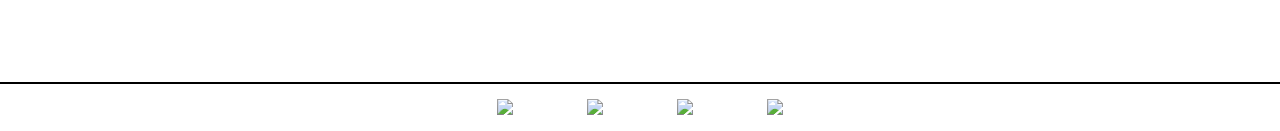
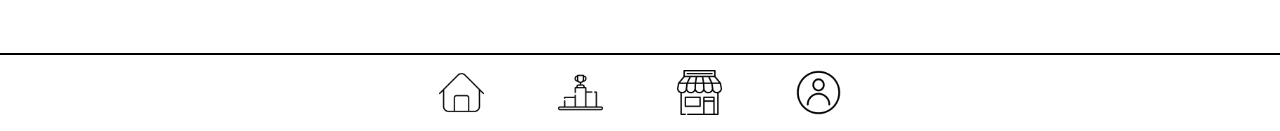
Before and after one commit to qwer1625/qwer1625.github.io, a plain HTML site: page profile.html in a window 1280 px wide. Shown: the part 666-797 px from the top of the page. Drawn offline with Linux system fonts and the light colour scheme; a web font is replaced by a local one.

Commit message:
Update profile.html

```diff
--- a/profile.html
+++ b/profile.html
@@ -23,10 +23,10 @@
         </div>
         <div class="menu">
             <div>
-                <img src="/img/home.png" style="height: 45px; padding-right: 70px;" onClick="location.href='main.html'">
-                <img src="/img/ranking.png" style="height: 45px; padding-right: 70px;" onClick="location.href='ranking.html'">
-                <img src="/img/shop.png" style="height: 45px; padding-right: 70px;" onClick="location.href='shop.html'">
-                <img src="/img/profile.png" style="height: 45px;" onClick="location.href='profile.html'">
+                <img src="/home.png" style="height: 45px; padding-right: 70px;" onClick="location.href='main.html'">
+                <img src="/ranking.png" style="height: 45px; padding-right: 70px;" onClick="location.href='ranking.html'">
+                <img src="/shop.png" style="height: 45px; padding-right: 70px;" onClick="location.href='shop.html'">
+                <img src="/profile.png" style="height: 45px;" onClick="location.href='profile.html'">
             </div>
         </div>
     </div>
```
